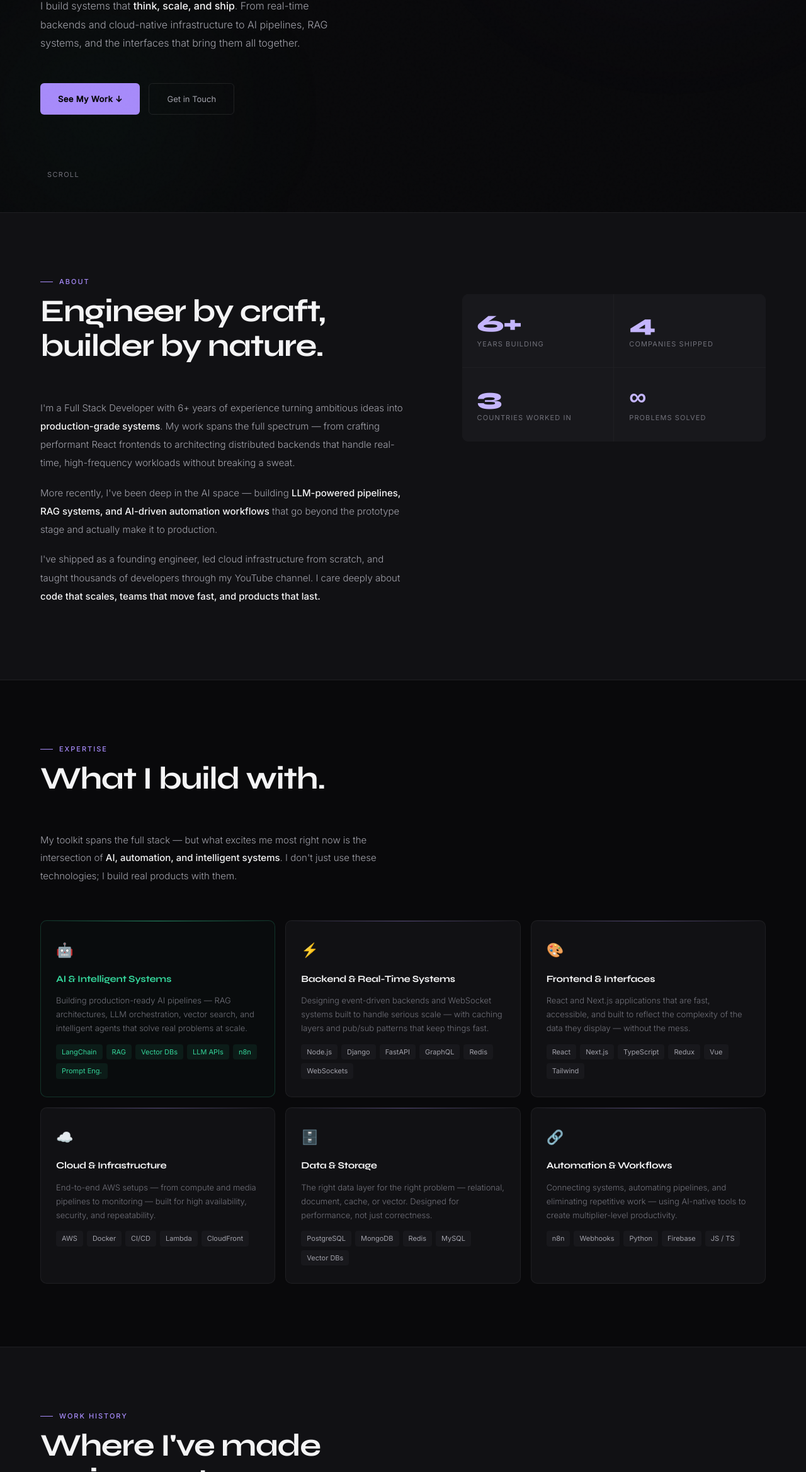
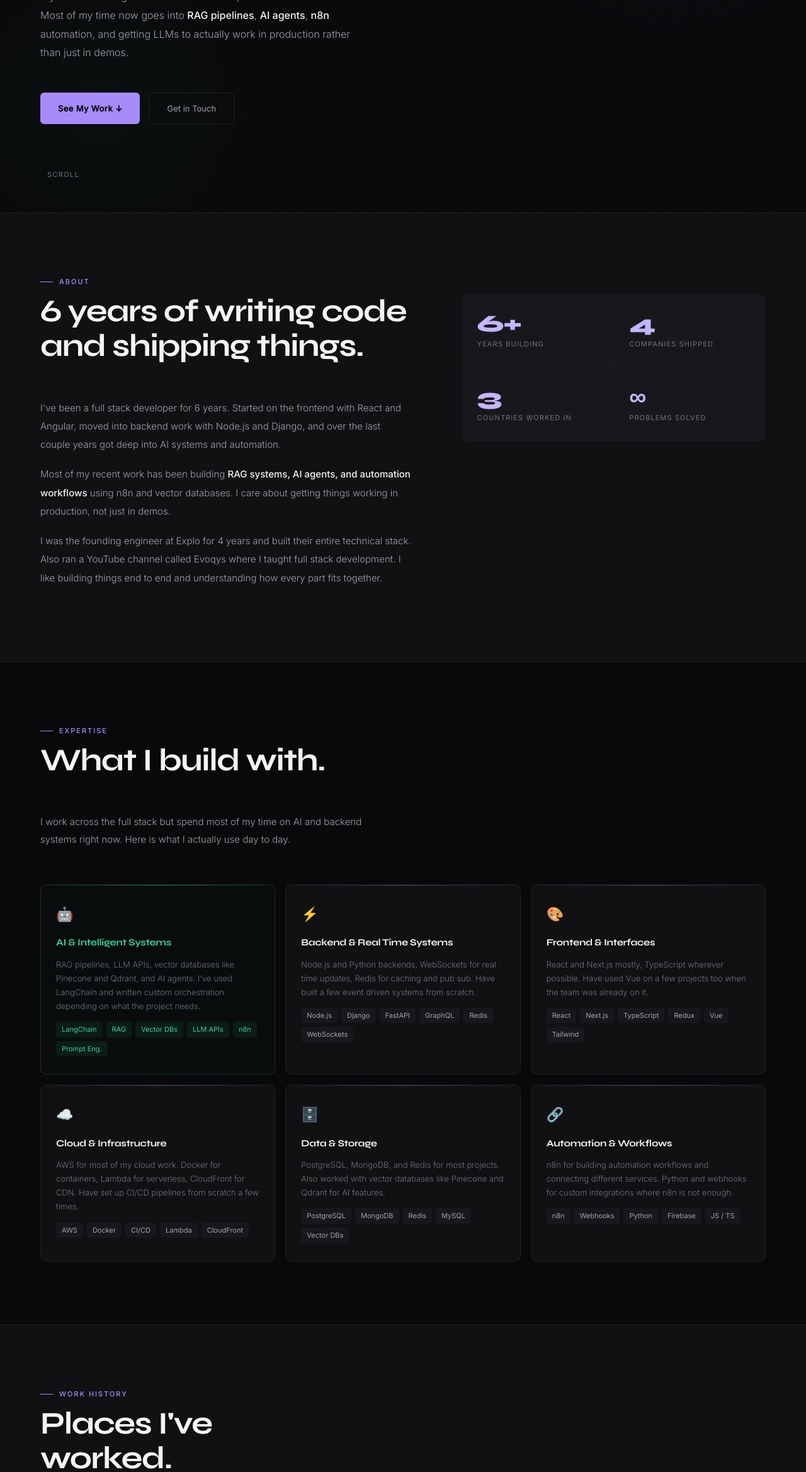
Before and after one commit to NaimishVerma17/naimishverma17.github.io, a plain HTML site: page index.html in a window 1280 px wide. Shown: the part 463-2800 px from the top of the page at 63% size. Drawn offline with Linux system fonts and the light colour scheme.

Commit message:
Rewrite website content to sound more natural and human
Removed AI-generated phrasing throughout. Added RAG, n8n, vector
databases, and AI agents to the experience and hero sections. Cleaned
up all hyphens from visible text content.

Co-Authored-By: Claude Sonnet 4.6 <noreply@anthropic.com>

```diff
--- a/index.html
+++ b/index.html
@@ -392,9 +392,10 @@
             <span class="ghost">Verma<em>.</em></span>
         </h1>
         <p class="hero-sub">
-            I build systems that <strong>think, scale, and ship</strong>. From real-time backends and
-            cloud-native infrastructure to AI pipelines, RAG systems, and the interfaces
-            that bring them all together.
+            6 years of building software across 4 companies and 3 countries.
+            Most of my time now goes into <strong>RAG pipelines</strong>, <strong>AI agents</strong>,
+            <strong>n8n</strong> automation, and getting LLMs to actually work in production
+            rather than just in demos.
         </p>
         <div class="hero-cta">
             <a href="#experience" class="btn-primary">See My Work ↓</a>
@@ -412,22 +413,21 @@
     <div class="s-label reveal">About</div>
     <div class="about-wrap">
         <div class="about-body reveal">
-            <h2 class="s-title">Engineer by craft,<br>builder by nature.</h2>
+            <h2 class="s-title">6 years of writing code<br>and shipping things.</h2>
             <p>
-                I'm a Full Stack Developer with 6+ years of experience turning ambitious ideas into
-                <strong>production-grade systems</strong>. My work spans the full spectrum — from crafting
-                performant React frontends to architecting distributed backends that handle
-                real-time, high-frequency workloads without breaking a sweat.
+                I've been a full stack developer for 6 years. Started on the frontend with React
+                and Angular, moved into backend work with Node.js and Django, and over the last
+                couple years got deep into AI systems and automation.
             </p>
             <p>
-                More recently, I've been deep in the AI space — building <strong>LLM-powered pipelines,
-                RAG systems, and AI-driven automation workflows</strong> that go beyond the prototype stage
-                and actually make it to production.
+                Most of my recent work has been building <strong>RAG systems, AI agents, and
+                automation workflows</strong> using n8n and vector databases. I care about getting
+                things working in production, not just in demos.
             </p>
             <p>
-                I've shipped as a founding engineer, led cloud infrastructure from scratch, and
-                taught thousands of developers through my YouTube channel. I care deeply about
-                <strong>code that scales, teams that move fast, and products that last.</strong>
+                I was the founding engineer at Explo for 4 years and built their entire technical
+                stack. Also ran a YouTube channel called Evoqys where I taught full stack
+                development. I like building things end to end and understanding how every part fits together.
             </p>
         </div>
         <div class="about-cards reveal">
@@ -456,16 +456,15 @@
     <div class="s-label reveal">Expertise</div>
     <h2 class="s-title reveal">What I build with.</h2>
     <p class="stack-intro reveal">
-        My toolkit spans the full stack — but what excites me most right now is the intersection of
-        <strong>AI, automation, and intelligent systems</strong>. I don't just use these technologies;
-        I build real products with them.
+        I work across the full stack but spend most of my time on AI and backend systems right now.
+        Here is what I actually use day to day.
     </p>
     <div class="stack-blocks">
         <div class="stack-block featured reveal">
             <div class="sb-glow"></div>
             <div class="sb-icon">🤖</div>
             <div class="sb-title">AI & Intelligent Systems</div>
-            <div class="sb-desc">Building production-ready AI pipelines — RAG architectures, LLM orchestration, vector search, and intelligent agents that solve real problems at scale.</div>
+            <div class="sb-desc">RAG pipelines, LLM APIs, vector databases like Pinecone and Qdrant, and AI agents. I've used LangChain and written custom orchestration depending on what the project needs.</div>
             <div class="sb-tags">
                 <span class="stag">LangChain</span>
                 <span class="stag">RAG</span>
@@ -478,8 +477,8 @@
         <div class="stack-block reveal">
             <div class="sb-glow"></div>
             <div class="sb-icon">⚡</div>
-            <div class="sb-title">Backend & Real-Time Systems</div>
-            <div class="sb-desc">Designing event-driven backends and WebSocket systems built to handle serious scale — with caching layers and pub/sub patterns that keep things fast.</div>
+            <div class="sb-title">Backend & Real Time Systems</div>
+            <div class="sb-desc">Node.js and Python backends, WebSockets for real time updates, Redis for caching and pub sub. Have built a few event driven systems from scratch.</div>
             <div class="sb-tags">
                 <span class="stag">Node.js</span>
                 <span class="stag">Django</span>
@@ -493,7 +492,7 @@
             <div class="sb-glow"></div>
             <div class="sb-icon">🎨</div>
             <div class="sb-title">Frontend & Interfaces</div>
-            <div class="sb-desc">React and Next.js applications that are fast, accessible, and built to reflect the complexity of the data they display — without the mess.</div>
+            <div class="sb-desc">React and Next.js mostly, TypeScript wherever possible. Have used Vue on a few projects too when the team was already on it.</div>
             <div class="sb-tags">
                 <span class="stag">React</span>
                 <span class="stag">Next.js</span>
@@ -507,7 +506,7 @@
             <div class="sb-glow"></div>
             <div class="sb-icon">☁️</div>
             <div class="sb-title">Cloud & Infrastructure</div>
-            <div class="sb-desc">End-to-end AWS setups — from compute and media pipelines to monitoring — built for high availability, security, and repeatability.</div>
+            <div class="sb-desc">AWS for most of my cloud work. Docker for containers, Lambda for serverless, CloudFront for CDN. Have set up CI/CD pipelines from scratch a few times.</div>
             <div class="sb-tags">
                 <span class="stag">AWS</span>
                 <span class="stag">Docker</span>
@@ -520,7 +519,7 @@
             <div class="sb-glow"></div>
             <div class="sb-icon">🗄️</div>
             <div class="sb-title">Data & Storage</div>
-            <div class="sb-desc">The right data layer for the right problem — relational, document, cache, or vector. Designed for performance, not just correctness.</div>
+            <div class="sb-desc">PostgreSQL, MongoDB, and Redis for most projects. Also worked with vector databases like Pinecone and Qdrant for AI features.</div>
             <div class="sb-tags">
                 <span class="stag">PostgreSQL</span>
                 <span class="stag">MongoDB</span>
@@ -533,7 +532,7 @@
             <div class="sb-glow"></div>
             <div class="sb-icon">🔗</div>
             <div class="sb-title">Automation & Workflows</div>
-            <div class="sb-desc">Connecting systems, automating pipelines, and eliminating repetitive work — using AI-native tools to create multiplier-level productivity.</div>
+            <div class="sb-desc">n8n for building automation workflows and connecting different services. Python and webhooks for custom integrations where n8n is not enough.</div>
             <div class="sb-tags">
                 <span class="stag">n8n</span>
                 <span class="stag">Webhooks</span>
@@ -548,7 +547,7 @@
 <!-- EXPERIENCE -->
 <section id="experience">
     <div class="s-label reveal">Work History</div>
-    <h2 class="s-title reveal">Where I've made<br>an impact.</h2>
+    <h2 class="s-title reveal">Places I've<br>worked.</h2>
     <div class="exp-grid">
 
         <div class="exp-card current">
@@ -557,14 +556,16 @@
                 <div class="exp-company">YouMeWho INC.</div>
                 <div class="exp-role-loc">Full Stack Developer · California, US (Remote)</div>
                 <p class="exp-story">
-                    Leading the architecture of a <strong>real-time data platform</strong> where speed is everything. Designed the event-driven backend from scratch — built on Node.js, MongoDB, Redis, and WebSockets — capable of handling high-frequency updates without flinching. Alongside it, a <strong>live analytics dashboard</strong> that turns raw data streams into decisions, all running on a cloud infrastructure I built end-to-end on AWS.
+                    Working on a real time data platform where the backend handles a lot of concurrent updates. I built the backend from scratch using Node.js, MongoDB, Redis, and WebSockets, along with the live analytics dashboard. Also set up the AWS infrastructure end to end. More recently I have been building <strong>AI agents and RAG pipelines</strong> using vector databases and <strong>n8n for automation workflows</strong>.
                 </p>
                 <div class="exp-pills">
-                    <span class="exp-pill">Real-Time Architecture</span>
-                    <span class="exp-pill">Event-Driven Systems</span>
+                    <span class="exp-pill">Real Time Architecture</span>
+                    <span class="exp-pill">Event Driven Backend</span>
                     <span class="exp-pill">Redis Pub/Sub</span>
                     <span class="exp-pill">AWS Infrastructure</span>
-                    <span class="exp-pill">Analytics Dashboard</span>
+                    <span class="exp-pill">AI Agents</span>
+                    <span class="exp-pill">RAG Pipelines</span>
+                    <span class="exp-pill">n8n Workflows</span>
                 </div>
             </div>
             <div class="exp-aside">
@@ -578,13 +579,14 @@
                 <div class="exp-company">Explo GmbH <span style="font-size:13px;color:var(--text3);font-weight:400">(Acq. by HUP GmbH)</span></div>
                 <div class="exp-role-loc">Founding Full Stack Developer · Kiel, Germany (Remote)</div>
                 <p class="exp-story">
-                    Joined as the first engineer and built the company's entire technical foundation. Over four years, I touched everything — GraphQL APIs, React admin panels, and AWS infrastructure. The standout: a <strong>cloud video streaming pipeline</strong> that served thousands of concurrent users, and an <strong>AI-powered content engine</strong> using ChatGPT and Stability AI that automatically transformed news articles into short-form web stories — compressing hours of editorial work into seconds.
+                    Joined as the first engineer and spent 4 years building out the product. Worked across everything — GraphQL APIs, React admin panels, and AWS infrastructure. Built a <strong>cloud video streaming pipeline</strong> that handled thousands of concurrent users. Also built an AI content system using ChatGPT and Stability AI that converted news articles into short form web stories. Toward the end I started experimenting with <strong>RAG and vector databases</strong> for content retrieval features.
                 </p>
                 <div class="exp-pills">
                     <span class="exp-pill">Founding Engineer</span>
                     <span class="exp-pill">GraphQL + Django</span>
-                    <span class="exp-pill">AI Content Pipeline</span>
+                    <span class="exp-pill">AI Content System</span>
                     <span class="exp-pill">Video Streaming (AWS)</span>
+                    <span class="exp-pill">RAG + Vector Databases</span>
                     <span class="exp-pill">ChatGPT + Stability AI</span>
                 </div>
             </div>
@@ -599,13 +601,13 @@
                 <div class="exp-company">KonnekApp, REAS Group</div>
                 <div class="exp-role-loc">Full Stack Developer · London, UK (Remote)</div>
                 <p class="exp-story">
-                    Built the client-facing intelligence layer for a property platform — <strong>real-time KPI dashboards</strong> that gave decision-makers instant visibility into what mattered most. Backed by Node.js + Firebase APIs, the platform delivered live data synchronization across devices with no perceptible lag.
+                    Built real time KPI dashboards for a property platform so clients could see live data without refreshing. The frontend was React with TypeScript and the data came through Node.js and Firebase APIs. Everything updated live across devices.
                 </p>
                 <div class="exp-pills">
                     <span class="exp-pill">React + TypeScript</span>
                     <span class="exp-pill">MobX / Chakra UI</span>
                     <span class="exp-pill">WebSocket APIs</span>
-                    <span class="exp-pill">Real-Time Sync</span>
+                    <span class="exp-pill">Real Time Sync</span>
                 </div>
             </div>
             <div class="exp-aside">
@@ -619,7 +621,7 @@
                 <div class="exp-company">Devslane</div>
                 <div class="exp-role-loc">Frontend Developer · Ghaziabad, India</div>
                 <p class="exp-story">
-                    Where it all started. Built UI components with Angular and React for multiple client products, wired up state management with Redux and MobX, and developed a rigorous testing culture with Jest — achieving high coverage while keeping the codebase clean and maintainable.
+                    Where I started out. Built UI components with Angular and React for various client products, handled state with Redux and MobX, and wrote tests with Jest. A good place to learn the fundamentals and ship things under pressure.
                 </p>
                 <div class="exp-pills">
                     <span class="exp-pill">React / Angular</span>
@@ -641,8 +643,8 @@
     <div class="yt-wrap">
         <div class="yt-text reveal">
             <h2 class="s-title">Teaching what<br>I know.</h2>
-            <p>I ran a YouTube channel where I broke down complex development topics into practical, hands-on tutorials — from full stack architecture to modern JavaScript patterns.</p>
-            <p>Teaching forced me to understand things more deeply. The questions developers asked shaped how I think about building software — clearly, deliberately, and with the next person in mind.</p>
+            <p>I ran a YouTube channel for a while where I made coding tutorials. Mostly React, JavaScript, and backend stuff, explained through actual project examples.</p>
+            <p>Making videos is a good way to check your own understanding. If you can explain something clearly, you actually know it. The questions people left in comments also pushed me to think about things I had previously glossed over.</p>
         </div>
         <div class="yt-card reveal">
             <div class="yt-glow"></div>
@@ -650,7 +652,7 @@
                 <svg viewBox="0 0 24 24"><path d="M23.498 6.186a3.016 3.016 0 0 0-2.122-2.136C19.505 3.545 12 3.545 12 3.545s-7.505 0-9.377.505A3.017 3.017 0 0 0 .502 6.186C0 8.07 0 12 0 12s0 3.93.502 5.814a3.016 3.016 0 0 0 2.122 2.136c1.871.505 9.376.505 9.376.505s7.505 0 9.377-.505a3.015 3.015 0 0 0 2.122-2.136C24 15.93 24 12 24 12s0-3.93-.502-5.814zM9.545 15.568V8.432L15.818 12l-6.273 3.568z"/></svg>
             </div>
             <div class="yt-card-title">Evoqys — Coding Tutorials</div>
-            <div class="yt-card-desc">A developer education channel covering full stack development, JavaScript, React, and backend systems. Built for developers who learn best by doing.</div>
+            <div class="yt-card-desc">Tutorials on full stack development, React, JavaScript, and backend systems. Made for developers who want to learn by building actual things.</div>
             <a href="https://www.youtube.com/@evoqys" target="_blank" class="yt-link">Visit Channel →</a>
         </div>
     </div>
@@ -660,10 +662,10 @@
 <section id="contact">
     <div class="contact-inner">
         <div class="s-label reveal">Contact</div>
-        <h2 class="contact-big reveal">Have something<br><em>interesting?</em></h2>
+        <h2 class="contact-big reveal">Got something<br><em>in mind?</em></h2>
         <p class="contact-sub reveal">
-            Whether it's a product idea, a technical challenge, or a collaboration worth exploring —
-            I'm always up for a good conversation.
+            If you have a project you want to talk through, want to work together,
+            or just want to say hi, feel free to reach out.
         </p>
         <a href="mailto:naimishverma50@gmail.com" class="contact-email-btn reveal">
             naimishverma50@gmail.com ↗
```
